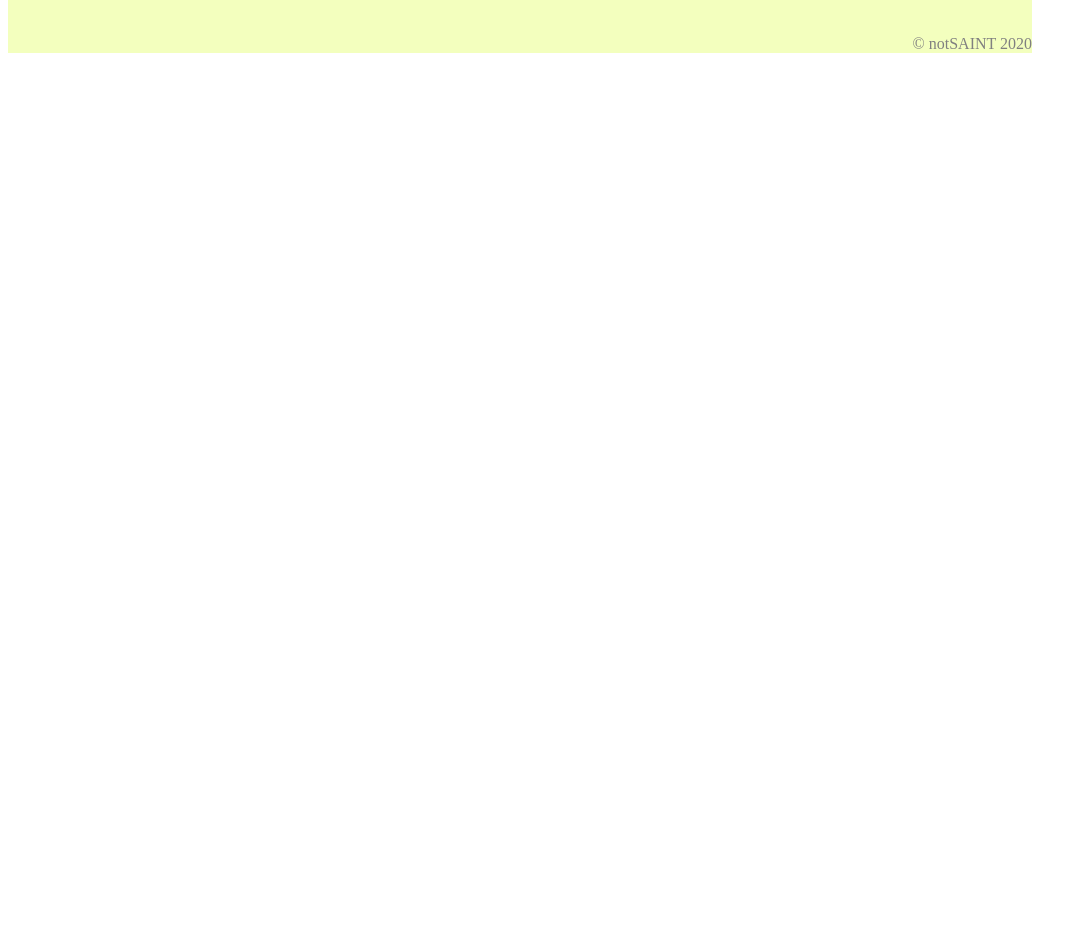
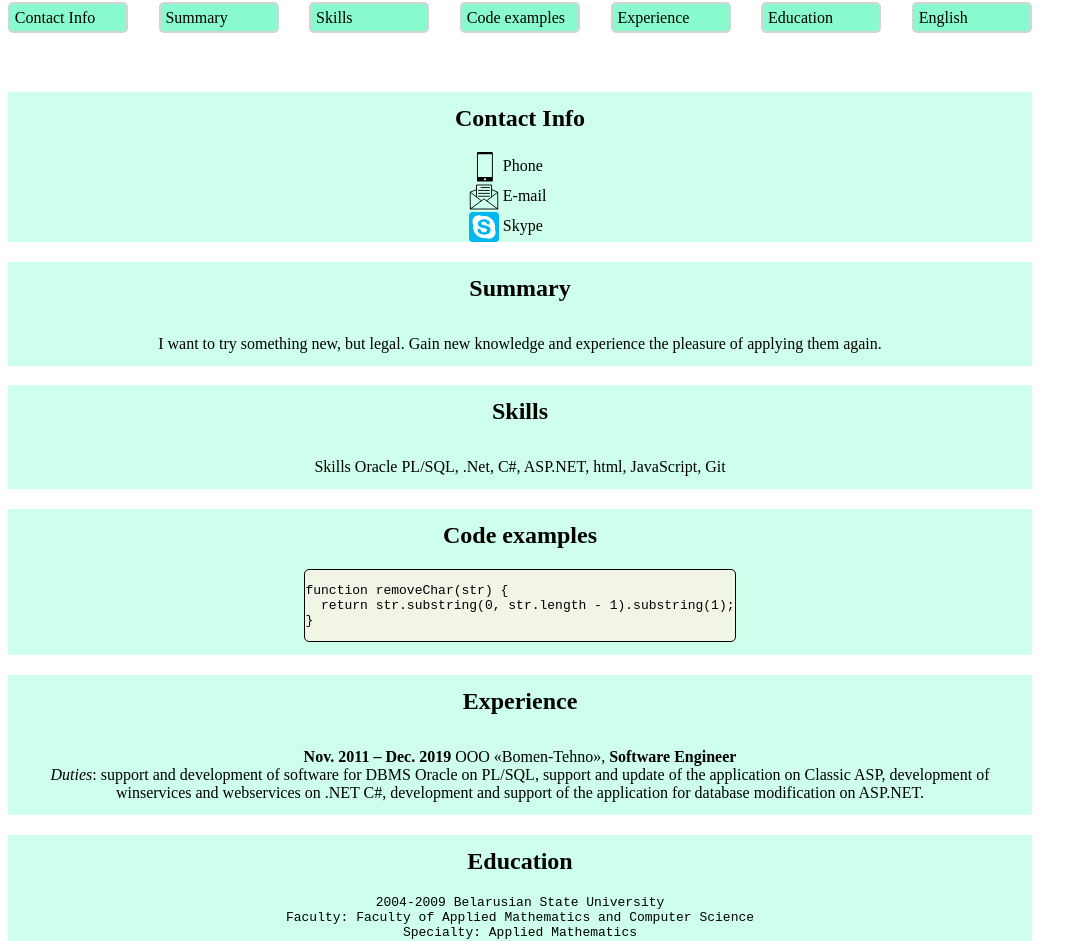
Before and after one commit to not-SAINT/rsschool-cv, a plain HTML site: page index.html in a window 1280 px wide. Shown: the part 195-1136 px from the top of the page, without its empty margins (0-1087 px from the left). Before the commit the page ends 800 px from the top, so only its background shows below. Drawn offline with Linux system fonts and the light colour scheme.

Commit message:
feat: add main content and styles

```diff
--- a/index.html
+++ b/index.html
@@ -11,28 +11,83 @@
 
 <body>
   <header>
-
-    <div>
-      <h1>Aleksandr Sharikov</h1>
-
+    <h1>Aleksandr Sharikov</h1>
+    <div class="avatar-div">
+      <img class="avatar" src="/assets/images/avatar.png" alt="avatar">
     </div>
 
+    <nav>
+      <ul class="navigation-list">
+        <li><a href="#contact">Contact Info</a></li>
+        <li><a href="#summary">Summary</a></li>
+        <li><a href="#skills">Skills</a></li>
+        <li><a href="#code">Code examples</a></li>
+        <li><a href="#experience">Experience</a></li>
+        <li><a href="#education">Education</a></li>
+        <li><a href="#english">English</a></li>
+      </ul>
+    </nav>
+
+    <div class="test"></div>
   </header>
 
   <main>
+
     <section>
-      test field
+      <h2 id="contact">Contact Info</h2>
+      <ul class="contact-list">
+        <li>
+          <img class="contact-ico" src="/assets/images/phone.svg" alt="phone">
+          <a href="tel:+66677-75-666-43">Phone</a>
+        </li>
+        <li>
+          <img class="contact-ico" src="/assets/images/email.svg" alt="email">
+          <a href="mailto: jedilexx@gmail.com">E-mail</a>
+        </li>
+        <li>
+          <img class="contact-ico" src="/assets/images/skype.svg" alt="skype">
+          <a href="skype:not-saint?chat">Skype</a>
+        </li>
+      </ul>
+    </section>
+    <section>
+      <h2 id="summary">Summary</h2>
+      <p>I want to try something new, but legal. Gain new knowledge and experience the pleasure of applying them again.</p>
+    </section>
+    <section>
+      <h2 id="skills">Skills</h2>
+      <p>Skills Oracle PL/SQL, .Net, C#, ASP.NET, html, JavaScript, Git</p>
+    </section>
+    <section>
+      <h2 id="code">Code examples</h2>
+      <div class="code-block">
+        <pre>
+function removeChar(str) {
+  return str.substring(0, str.length - 1).substring(1);
+}</pre>
+      </div>
+    </section>
+    <section>
+      <h2 id="experience">Experience</h2>
+      <p><b>Nov. 2011 – Dec. 2019</b> OOO «Bomen-Tehno», <b>Software Engineer</b><br>
+        <i>Duties</i>: support and development of software for DBMS Oracle on PL/SQL, support and update of the application on Classic ASP, development of winservices and webservices on .NET C#, development and support of the application for database
+        modification on ASP.NET.
+      </p>
+    </section>
+    <section>
+      <h2 id="education">Education</h2>
+      <pre>
+2004-2009 Belarusian State University
+Faculty: Faculty of Applied Mathematics and Computer Science
+Specialty: Applied Mathematics
+      </pre>
+    </section>
+    <section>
+      <h2 id="english">English</h2>
+      <p>Pre-Intermediate Read professional literature, watching movies with English subtitles.</p>
     </section>
 
-    <div class="test-div"></div>
-
-
   </main>
-
-  <div>
-
-  </div>
-
   <footer>
     <div class="footer-div">
       <a class="footer-link" href="mailto:jedilexx@gmail.com">© notSAINT 2020</a>
--- a/style.css
+++ b/style.css
@@ -6,16 +6,98 @@ h1 {
   text-align: center;
 }
 
+h2 {
+  padding-top: 13px;
+}
+
+.navigation-list {
+  display: flex;
+  justify-content: space-between;
+  list-style: none;
+  margin: 0;
+  padding: 0;
+}
+
+.navigation-list li {
+  width: 120px;
+  height: 70px;
+}
+
+.navigation-list li > a {
+  display: block;
+  padding: 0.3em;
+  text-decoration: none;
+  color: black;
+  border: 2px solid #d4d4d4;
+  border-radius: 5px;
+  background-color: #89facd;
+  padding: 0.3em;
+}
+
+.navigation-list li a:hover {
+  position: relative;
+  top: 1px;
+  font-size: 1.3em;
+  font-weight: bold;
+  background-color: #cfd3fa;
+  border: 2px solid #9c9c9c;
+}
+
 section {
-  background-color: red;
+  background-color: #ceffec;
   text-align: center;
+}
+
+p {
+  padding: 13px;
+}
+
+.code-block {
+  margin-bottom: 13px;
+  display: inline-block;
+  background-color: #fcf3e5c9;
+  border: 1px solid black;
+  border-radius: 5px;
+  text-align: left;
+}
+
+.avatar {
+  display: block;
+  margin: 10px auto;
+  width: 150px;
+  border: 2px solid #d4d4d4;
+  border-radius: 15px;
+}
+
+.avatar:hover {
+  border: 2px solid #9c9c9c;
+}
+
+.contact-list {
+  padding-left: 45%;
+  text-align: left;
+  list-style-type: none;
+}
+
+.contact-ico {
+  height: 30px;
+  width: 30px;
+  vertical-align: middle;
+}
+
+.contact-list li a {
+  color: black;
+  text-decoration: none;
+}
+
+.contact-list li a:hover {
+  text-shadow: 0px 4px 5px grey;
 }
 
 .footer-div {
   display: flex;
   justify-content: flex-end;
-  height: 100px;
-  background-color: rgb(243, 255, 190);
+  height: 50px;
 }
 
 .footer-link {
@@ -28,9 +110,3 @@ section {
   color: #ec8383;
   text-shadow: 0px 4px 17px grey;
 }
-
-.test-div {
-  height: 50px;
-  width: 100%;
-  background-color: hotpink;
-}
```
Also changed, not shown: assets/images/avatar.png (added), assets/images/email.svg (added), assets/images/phone.svg (added), assets/images/skype.svg (added).
